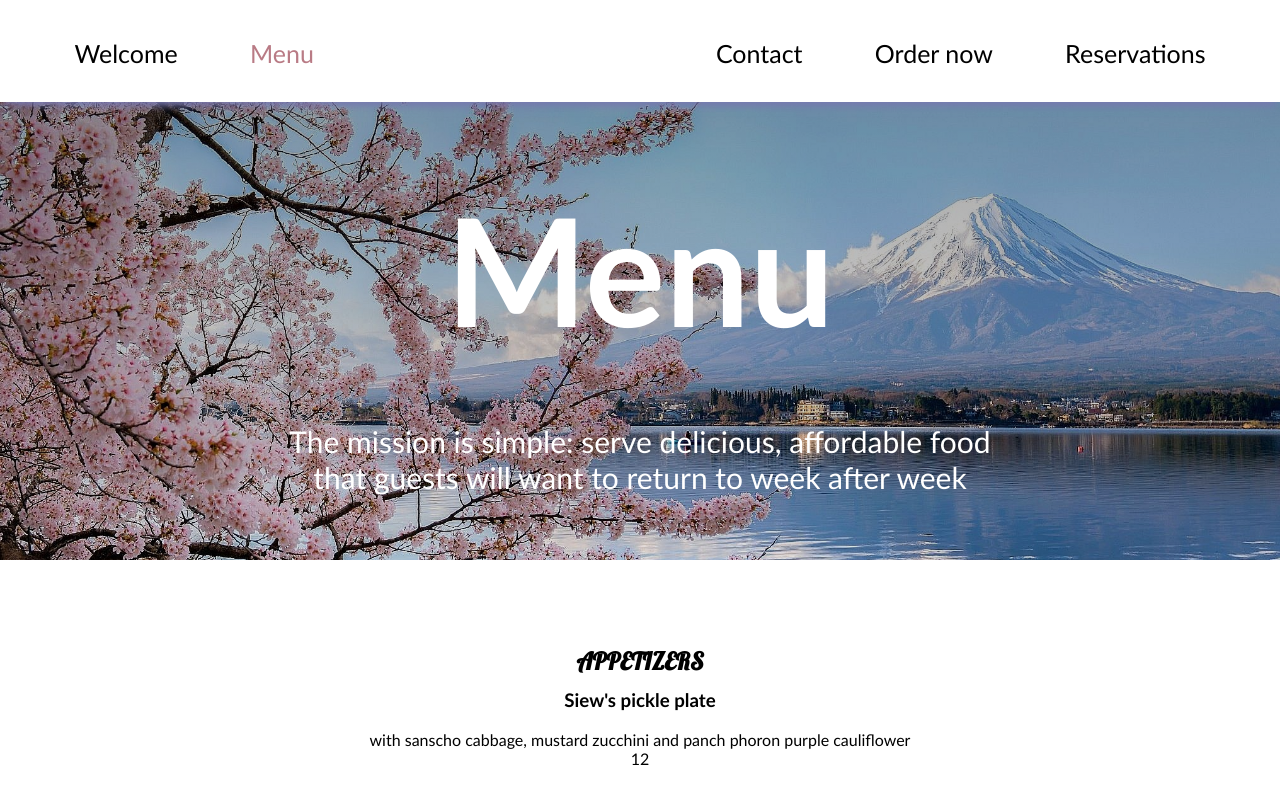
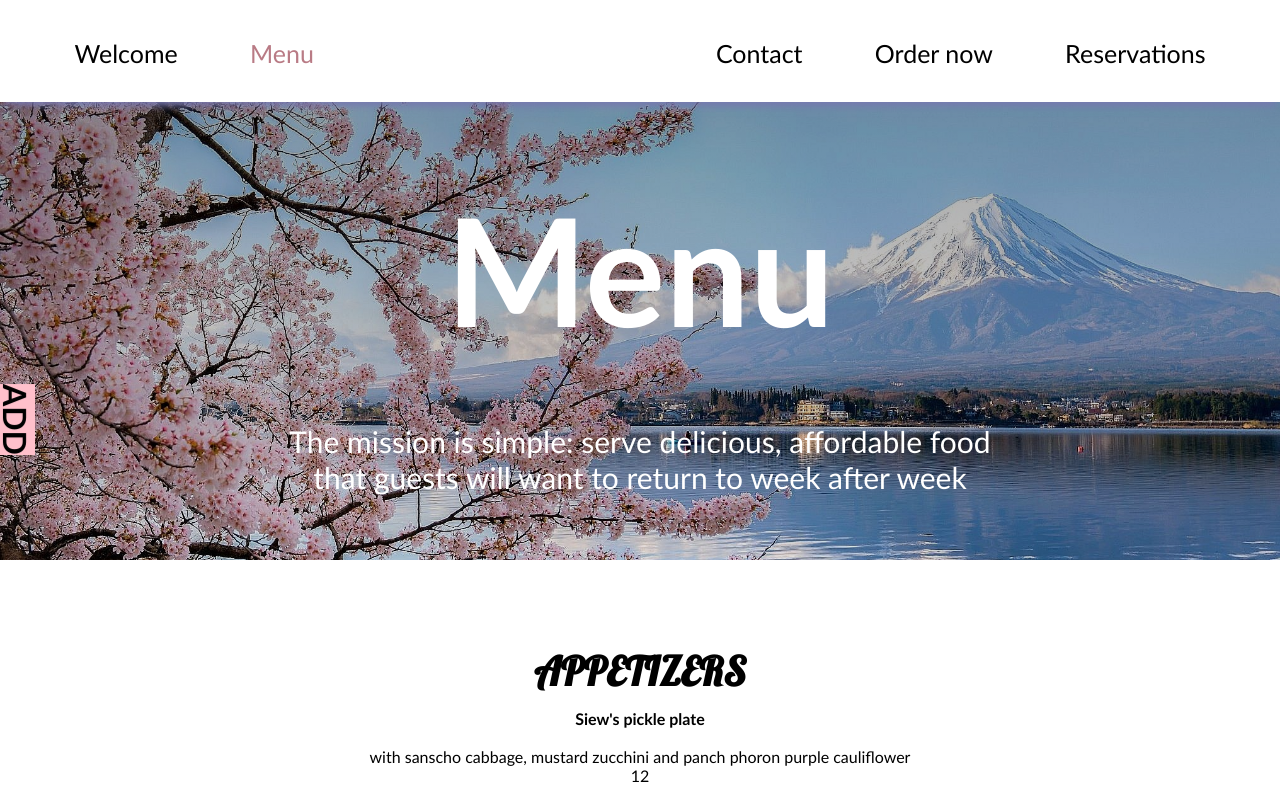
Before and after one commit to Adam-Modlich/Ramen-Website, a plain HTML site: page Menu.html in a window 1280 px wide. Shown: the top 791 px of the page. Drawn offline with Linux system fonts and the light colour scheme.

Commit message:
styling menu

```diff
--- a/Menu.html
+++ b/Menu.html
@@ -53,6 +53,11 @@
             </div>
         </div>
 
+        <div class="add">
+           <h1>ADD</h1>
+           <div class="additives">cos cos</div>
+        </div>
+
         <div class="bottom-side"></div>
 
 
--- a/src/style_menu.css
+++ b/src/style_menu.css
@@ -89,8 +89,13 @@ li{
 }
 
 .dishes h2{
+    font-size: 5vh;
     padding-top: 3%;
     font-family: 'Lobster', cursive;
+}
+
+.dishes h3{
+    font-size: 2vh;
 }
 
 .dishes p{
@@ -111,3 +116,26 @@ li{
     width: 100%;
     height: 20vh;
 }
+
+.add{
+    display: block;
+    margin: 0;
+    position: fixed;
+    left:-20px;
+    top:50%;
+    /* height: 8vh; */
+    transform: rotate(90deg);
+    color:black;
+}
+
+.add h1{
+    background-color: pink;
+}
+
+.add .additives{
+    display: none;
+}
+
+.add h1:hover + additives{
+    display: block;
+}
```
